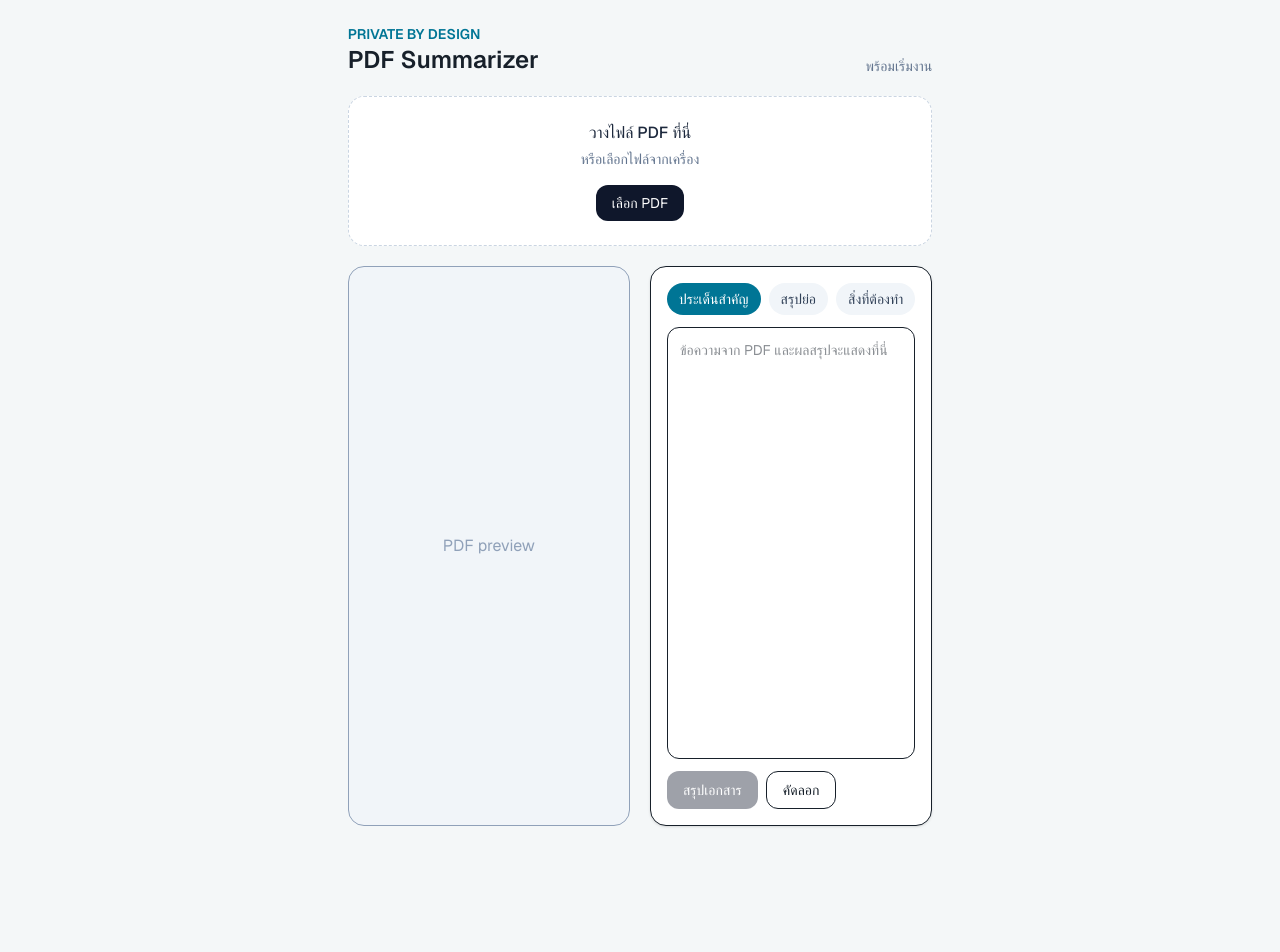
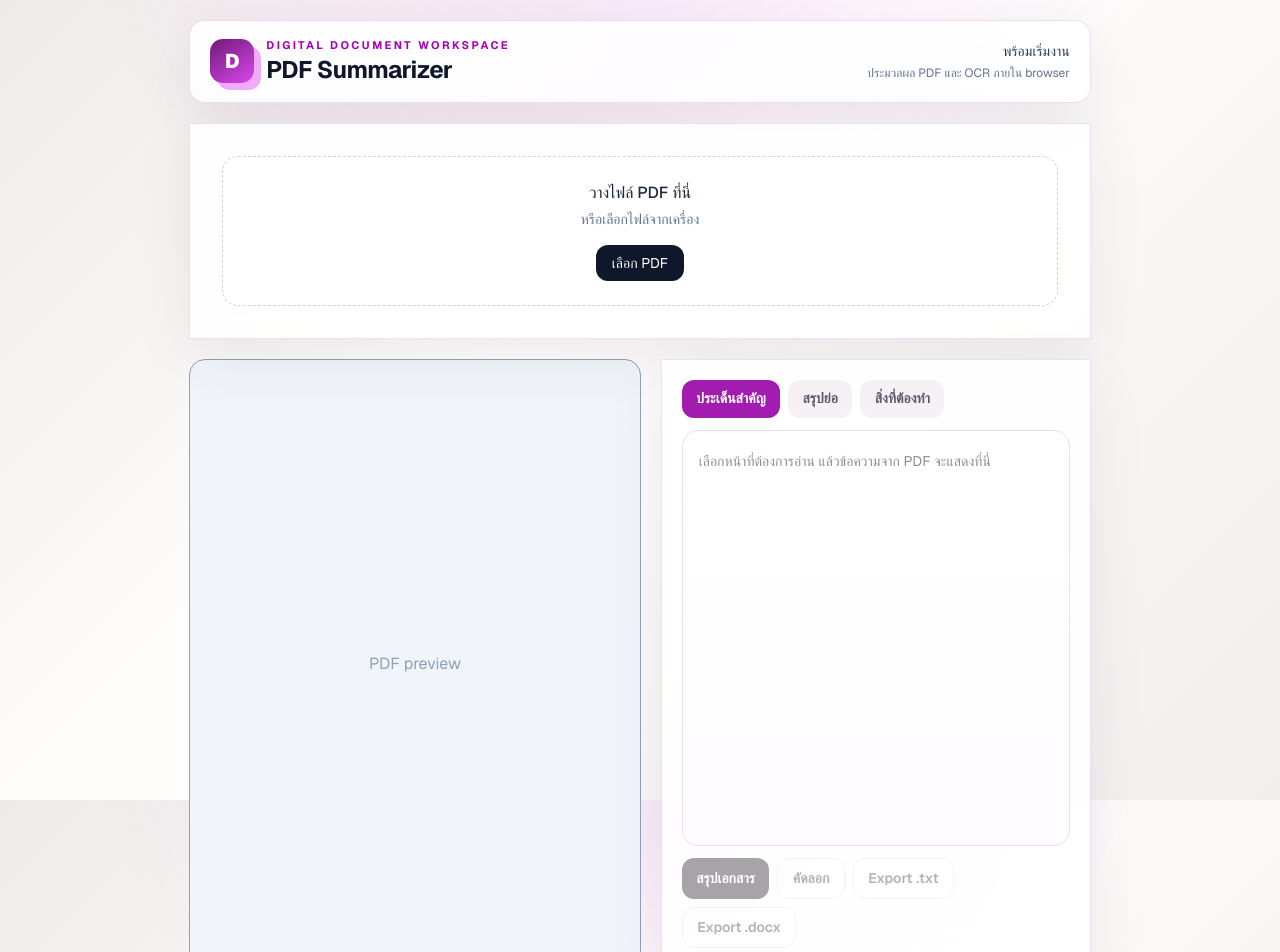
Before and after one commit to homsing09/pdf-summarizer, a Next.js app: page / in a window 1280 px wide. Shown: the top 952 px of the page. Before the commit the page ends 850 px from the top, so only its background shows below. Built offline with nearby package versions, Linux system fonts and the light colour scheme.

Commit message:
feat: add page selection and document exports

```diff
--- a/app/globals.css
+++ b/app/globals.css
@@ -1,8 +1,8 @@
 @import "tailwindcss";
 
 :root {
-  --background: #f4f7f8;
-  --foreground: #17202a;
+  --background: #f7f5f5;
+  --foreground: #221d26;
 }
 
 @theme inline {
@@ -13,7 +13,26 @@
 }
 
 body {
-  background: var(--background);
+  background: radial-gradient(circle at 48% -20%, rgba(217, 70, 239, 0.12), transparent 34rem), linear-gradient(135deg, #eeeae9 0%, #fffefd 42%, #f1eeee 100%);
   color: var(--foreground);
   font-family: var(--font-geist-sans), Arial, Helvetica, sans-serif;
 }
+
+.document-header, .paper-panel { border: 1px solid rgba(126, 34, 206, .14); background: rgba(255,255,255,.88); box-shadow: 0 20px 55px rgba(50, 30, 54, .08); backdrop-filter: blur(16px); }
+.brand-mark { display:grid; height:2.75rem; width:2.75rem; place-items:center; border-radius:.8rem; background:linear-gradient(145deg,#701a75,#d946ef); color:white; font-size:1.25rem; font-weight:900; box-shadow:7px 7px 0 #f0abfc; }
+.page-badge { border-radius:999px; background:white; padding:.35rem .7rem; color:#86198f; font-size:.75rem; font-weight:700; box-shadow:0 1px 4px rgba(112,26,117,.12); }
+.choice-pill { display:flex; cursor:pointer; align-items:center; gap:.45rem; border-radius:999px; border:1px solid #f0abfc; background:white; padding:.45rem .75rem; }
+.choice-pill input { accent-color:#a21caf; }
+.page-input { width:4.5rem; border-radius:.65rem; border:1px solid #e9d5ff; background:white; padding:.45rem .55rem; outline:none; }
+.page-input:focus, .document-editor:focus { border-color:#c026d3; box-shadow:0 0 0 3px rgba(217,70,239,.1); }
+.primary-button, .dark-button, .secondary-button, .mode-button, .tab-button { border-radius:.75rem; padding:.55rem .9rem; font-size:.875rem; font-weight:600; transition:.18s ease; }
+.primary-button { background:linear-gradient(135deg,#86198f,#c026d3); color:white; box-shadow:0 8px 18px rgba(162,28,175,.2); }
+.dark-button { background:#241d29; color:white; }
+.secondary-button { border:1px solid #e8dde9; background:white; color:#4a3e4d; }
+.mode-button { background:#f5f1f5; color:#66576a; }
+.mode-button-active { background:#a21caf; color:white; }
+.tab-button { padding:.4rem .75rem; font-size:.75rem; }
+.tab-button-active { background:white; color:#86198f; box-shadow:0 1px 4px rgba(50,30,54,.12); }
+.document-editor { border:1px solid #eadfeb; background:linear-gradient(#fff,#fffdff); }
+button:disabled { cursor:not-allowed; opacity:.4; box-shadow:none; }
+button:not(:disabled):hover { transform:translateY(-1px); }
--- a/components/Workspace.tsx
+++ b/components/Workspace.tsx
@@ -1,51 +1,111 @@
 "use client";
-import { useEffect, useState } from "react";
-import { extractPdfText } from "@/lib/pdf/extract-text";
+
+import { useEffect, useMemo, useState } from "react";
+import { exportAsDocx, exportAsTxt } from "@/lib/export/download";
+import { extractPdfText, getPdfPageCount } from "@/lib/pdf/extract-text";
+import { normalizeExtractedText } from "@/lib/pdf/normalize-text";
 import { runOcrFallback } from "@/lib/pdf/ocr-fallback";
-import { normalizeExtractedText } from "@/lib/pdf/normalize-text";
+import { createPageRange } from "@/lib/pdf/page-selection";
 import type { SummaryMode } from "@/lib/validation/summarize.schema";
 import { PdfViewer } from "./PdfViewer";
 import { UploadZone } from "./UploadZone";
+
 const modes: Array<[SummaryMode, string]> = [["key_points", "ประเด็นสำคัญ"], ["short_summary", "สรุปย่อ"], ["action_items", "สิ่งที่ต้องทำ"]];
+type TextView = "cleaned" | "raw" | "summary";
+
 export function Workspace() {
-  const [url, setUrl] = useState<string | null>(null), [rawText, setRawText] = useState(""), [text, setText] = useState(""), [summary, setSummary] = useState("");
-  const [view, setView] = useState<"cleaned" | "raw" | "summary">("cleaned");
-  const [mode, setMode] = useState<SummaryMode>("key_points"), [status, setStatus] = useState("พร้อมเริ่มงาน");
+  const [file, setFile] = useState<File | null>(null);
+  const [url, setUrl] = useState<string | null>(null);
+  const [totalPages, setTotalPages] = useState(0);
+  const [selection, setSelection] = useState<"all" | "range">("all");
+  const [fromPage, setFromPage] = useState(1);
+  const [toPage, setToPage] = useState(1);
+  const [rawText, setRawText] = useState("");
+  const [text, setText] = useState("");
+  const [summary, setSummary] = useState("");
+  const [view, setView] = useState<TextView>("cleaned");
+  const [mode, setMode] = useState<SummaryMode>("key_points");
+  const [status, setStatus] = useState("พร้อมเริ่มงาน");
+  const [busy, setBusy] = useState(false);
+
   useEffect(() => () => { if (url) URL.revokeObjectURL(url); }, [url]);
-  async function load(file: File) {
+  const visibleText = useMemo(() => view === "summary" ? summary : view === "raw" ? rawText : text, [view, summary, rawText, text]);
+
+  async function load(nextFile: File) {
     if (url) URL.revokeObjectURL(url);
-    setUrl(URL.createObjectURL(file)); setStatus("กำลังอ่านข้อความ…");
+    setFile(nextFile); setUrl(URL.createObjectURL(nextFile)); setBusy(true); setStatus("กำลังตรวจจำนวนหน้า…");
+    setRawText(""); setText(""); setSummary(""); setView("cleaned");
     try {
-      let extracted = await extractPdfText(file);
+      const pages = await getPdfPageCount(nextFile);
+      setTotalPages(pages); setFromPage(1); setToPage(pages); setSelection("all");
+      setStatus(`พบเอกสาร ${pages} หน้า — เลือกหน้าที่ต้องการอ่าน`);
+    } catch { setStatus("เปิด PDF ไม่สำเร็จ กรุณาลองไฟล์อื่น"); }
+    finally { setBusy(false); }
+  }
+
+  async function readSelectedPages() {
+    if (!file || !totalPages) return;
+    setBusy(true); setStatus("กำลังอ่านและจัดเรียงข้อความ…");
+    try {
+      const pages = selection === "all" ? createPageRange(1, totalPages, totalPages) : createPageRange(fromPage, toPage, totalPages);
+      let extracted = await extractPdfText(file, pages);
       if (extracted.cleanedText.length < 50) {
-        setStatus("ไม่พบ text layer — กำลัง OCR ใน browser…");
-        const ocrText = await runOcrFallback(file);
+        setStatus(`ไม่พบ text layer ใน ${pages.length} หน้า — กำลัง OCR ใน browser…`);
+        const ocrText = await runOcrFallback(file, pages);
         extracted = { rawText: ocrText, cleanedText: normalizeExtractedText(ocrText) };
       }
-      setRawText(extracted.rawText);
-      setText(extracted.cleanedText);
-      setSummary("");
-      setView("cleaned");
-      setStatus(extracted.cleanedText.length >= 50 ? "อ่านและจัดเรียงข้อความแล้ว" : "ไม่พบข้อความที่เพียงพอใน PDF");
-    }
-    catch { setStatus("อ่าน PDF ไม่สำเร็จ กรุณาลองไฟล์อื่น"); }
+      setRawText(extracted.rawText); setText(extracted.cleanedText); setSummary(""); setView("cleaned");
+      setStatus(extracted.cleanedText.length >= 50 ? `อ่านสำเร็จ ${pages.length} จาก ${totalPages} หน้า` : "ไม่พบข้อความที่เพียงพอในหน้าที่เลือก");
+    } catch (error) { setStatus(error instanceof Error ? error.message : "อ่าน PDF ไม่สำเร็จ กรุณาลองใหม่"); }
+    finally { setBusy(false); }
   }
+
   async function summarize() {
-    setStatus("กำลังสรุป…"); setSummary("");
+    setBusy(true); setStatus("กำลังสรุป…"); setSummary("");
     try {
       const response = await fetch("/api/summarize", { method: "POST", headers: { "content-type": "application/json" }, body: JSON.stringify({ text, mode }) });
-      const data = await response.json(); if (!response.ok) throw new Error(data.error ?? "Request failed");
+      const data = await response.json();
+      if (!response.ok) throw new Error(data.error ?? "Request failed");
       setSummary(data.summary); setView("summary"); setStatus("สรุปเรียบร้อย");
     } catch (error) { setStatus(error instanceof Error ? error.message : "สรุปไม่สำเร็จ"); }
+    finally { setBusy(false); }
   }
-  return <main className="mx-auto min-h-screen max-w-[1600px] p-4 md:p-6">
-    <header className="mb-5 flex items-end justify-between"><div><p className="text-sm font-semibold text-cyan-700">PRIVATE BY DESIGN</p><h1 className="text-2xl font-semibold">PDF Summarizer</h1></div><span className="text-sm text-slate-500">{status}</span></header>
-    {!url && <div className="mb-5"><UploadZone onFile={load} /></div>}
-    <div className="grid gap-5 lg:grid-cols-2"><PdfViewer url={url} /><section className="flex min-h-[560px] flex-col rounded-2xl border bg-white p-4 shadow-sm">
-      <div className="mb-3 flex flex-wrap gap-2">{modes.map(([value, label]) => <button key={value} onClick={() => setMode(value)} className={`rounded-full px-3 py-1.5 text-sm ${mode === value ? "bg-cyan-700 text-white" : "bg-slate-100 text-slate-700"}`}>{label}</button>)}</div>
-      {rawText && <div className="mb-3 flex gap-1 rounded-xl bg-slate-100 p-1 text-xs"><button onClick={() => setView("cleaned")} className={`rounded-lg px-3 py-1.5 ${view === "cleaned" ? "bg-white shadow-sm" : ""}`}>ข้อความจัดเรียงแล้ว</button><button onClick={() => setView("raw")} className={`rounded-lg px-3 py-1.5 ${view === "raw" ? "bg-white shadow-sm" : ""}`}>ข้อความต้นฉบับ</button>{summary && <button onClick={() => setView("summary")} className={`rounded-lg px-3 py-1.5 ${view === "summary" ? "bg-white shadow-sm" : ""}`}>ผลสรุป</button>}</div>}
-      <textarea aria-label="Extracted PDF text" readOnly={view === "raw"} className="min-h-52 flex-1 resize-none rounded-xl border p-3 text-sm outline-none focus:border-cyan-600" value={view === "summary" ? summary : view === "raw" ? rawText : text} onChange={(e) => view === "summary" ? setSummary(e.target.value) : setText(e.target.value)} placeholder="ข้อความจาก PDF และผลสรุปจะแสดงที่นี่" />
-      <div className="mt-3 flex gap-2"><button disabled={text.length < 50} onClick={summarize} className="rounded-xl bg-slate-900 px-4 py-2 text-sm text-white disabled:opacity-40">สรุปเอกสาร</button><button onClick={() => navigator.clipboard.writeText(view === "summary" ? summary : view === "raw" ? rawText : text)} className="rounded-xl border px-4 py-2 text-sm">คัดลอก</button>{url && <button onClick={() => { setUrl(null); setRawText(""); setText(""); setSummary(""); setView("cleaned"); }} className="ml-auto rounded-xl border px-4 py-2 text-sm">เปลี่ยนไฟล์</button>}</div>
-    </section></div>
+
+  function reset() {
+    if (url) URL.revokeObjectURL(url);
+    setFile(null); setUrl(null); setTotalPages(0); setRawText(""); setText(""); setSummary(""); setView("cleaned"); setStatus("พร้อมเริ่มงาน");
+  }
+
+  return <main className="mx-auto flex min-h-screen max-w-[1680px] flex-col px-4 py-5 md:px-7">
+    <header className="document-header mb-5 flex flex-wrap items-center justify-between gap-4 rounded-2xl px-5 py-4">
+      <div className="flex items-center gap-3"><div className="brand-mark">D</div><div><p className="text-[11px] font-bold tracking-[0.22em] text-fuchsia-700">DIGITAL DOCUMENT WORKSPACE</p><h1 className="text-2xl font-bold tracking-tight text-slate-900">PDF Summarizer</h1></div></div>
+      <div className="text-right"><p className="text-sm font-medium text-slate-700">{status}</p><p className="mt-1 text-xs text-slate-500">ประมวลผล PDF และ OCR ภายใน browser</p></div>
+    </header>
+    {!url && <section className="paper-panel mb-5 p-5 md:p-8"><UploadZone onFile={load} /></section>}
+    <div className="grid flex-1 gap-5 lg:grid-cols-[minmax(0,1.05fr)_minmax(430px,.95fr)]">
+      <PdfViewer url={url} />
+      <section className="paper-panel flex min-h-[610px] flex-col p-4 md:p-5">
+        {file && <div className="mb-4 rounded-2xl border border-fuchsia-100 bg-fuchsia-50/60 p-4">
+          <div className="mb-3 flex items-start justify-between gap-3"><div><p className="font-semibold text-slate-900">เลือกหน้าที่ต้องการอ่าน</p><p className="text-sm text-slate-600">{file.name} · ทั้งหมด {totalPages || "…"} หน้า</p></div><span className="page-badge">{totalPages} หน้า</span></div>
+          <div className="flex flex-wrap items-center gap-3 text-sm">
+            <label className="choice-pill"><input type="radio" checked={selection === "all"} onChange={() => setSelection("all")} /> ทุกหน้า</label>
+            <label className="choice-pill"><input type="radio" checked={selection === "range"} onChange={() => setSelection("range")} /> เลือกช่วงหน้า</label>
+            {selection === "range" && <div className="flex items-center gap-2"><span>จาก</span><input aria-label="หน้าจาก" type="number" min={1} max={totalPages} value={fromPage} onChange={(event) => setFromPage(Number(event.target.value))} className="page-input"/><span>ถึง</span><input aria-label="หน้าถึง" type="number" min={fromPage} max={totalPages} value={toPage} onChange={(event) => setToPage(Number(event.target.value))} className="page-input"/></div>}
+            <button disabled={busy || !totalPages} onClick={readSelectedPages} className="primary-button ml-auto">{busy ? "กำลังทำงาน…" : "อ่านหน้าที่เลือก"}</button>
+          </div>
+        </div>}
+        <div className="mb-3 flex flex-wrap gap-2">{modes.map(([value, label]) => <button key={value} onClick={() => setMode(value)} className={`mode-button ${mode === value ? "mode-button-active" : ""}`}>{label}</button>)}</div>
+        {rawText && <div className="mb-3 flex w-fit gap-1 rounded-xl bg-slate-100 p-1 text-xs"><button onClick={() => setView("cleaned")} className={`tab-button ${view === "cleaned" ? "tab-button-active" : ""}`}>ข้อความจัดเรียงแล้ว</button><button onClick={() => setView("raw")} className={`tab-button ${view === "raw" ? "tab-button-active" : ""}`}>ข้อความต้นฉบับ</button>{summary && <button onClick={() => setView("summary")} className={`tab-button ${view === "summary" ? "tab-button-active" : ""}`}>ผลสรุป</button>}</div>}
+        <textarea aria-label="Extracted PDF text" readOnly={view === "raw"} className="document-editor min-h-56 flex-1 resize-none rounded-2xl p-4 text-sm leading-7 outline-none" value={visibleText} onChange={(event) => view === "summary" ? setSummary(event.target.value) : setText(event.target.value)} placeholder="เลือกหน้าที่ต้องการอ่าน แล้วข้อความจาก PDF จะแสดงที่นี่" />
+        <div className="mt-3 flex flex-wrap gap-2">
+          <button disabled={busy || text.length < 50} onClick={summarize} className="dark-button">สรุปเอกสาร</button>
+          <button disabled={!visibleText} onClick={() => navigator.clipboard.writeText(visibleText)} className="secondary-button">คัดลอก</button>
+          <button disabled={!visibleText || !file} onClick={() => file && exportAsTxt(visibleText, file.name)} className="secondary-button">Export .txt</button>
+          <button disabled={!visibleText || !file} onClick={() => file && exportAsDocx(visibleText, file.name)} className="secondary-button">Export .docx</button>
+          {url && <button onClick={reset} className="secondary-button ml-auto">เปลี่ยนไฟล์</button>}
+        </div>
+      </section>
+    </div>
+    <footer className="mt-5 flex flex-wrap items-center justify-between gap-2 border-t border-fuchsia-100 px-2 pt-4 text-xs text-slate-500"><span>เอกสารของคุณไม่ถูกอัปโหลดระหว่างการอ่านข้อความ</span><span>Built with Codex · Created by <strong className="font-semibold text-fuchsia-700">homsing09</strong></span></footer>
   </main>;
 }
--- /dev/null
+++ b/lib/export/download.ts
@@ -0,0 +1,27 @@
+function safeBaseName(fileName: string): string {
+  const baseName = fileName.replace(/\.pdf$/i, "").replace(/[^\p{L}\p{N}._-]+/gu, "-").replace(/^-+|-+$/g, "");
+  return baseName || "document";
+}
+
+function downloadBlob(blob: Blob, fileName: string) {
+  const url = URL.createObjectURL(blob);
+  const anchor = document.createElement("a");
+  anchor.href = url;
+  anchor.download = fileName;
+  anchor.click();
+  setTimeout(() => URL.revokeObjectURL(url), 0);
+}
+
+export function exportAsTxt(content: string, sourceFileName: string) {
+  downloadBlob(new Blob([content], { type: "text/plain;charset=utf-8" }), `${safeBaseName(sourceFileName)}.txt`);
+}
+
+export async function exportAsDocx(content: string, sourceFileName: string) {
+  const { Document, Packer, Paragraph, TextRun } = await import("docx");
+  const paragraphs = content.split(/\n/).map((line) => new Paragraph({
+    children: [new TextRun({ text: line || " ", font: "TH Sarabun New", size: 32 })],
+    spacing: { after: 100 },
+  }));
+  const document = new Document({ sections: [{ children: paragraphs }] });
+  downloadBlob(await Packer.toBlob(document), `${safeBaseName(sourceFileName)}.docx`);
+}
--- a/lib/pdf/ocr-fallback.ts
+++ b/lib/pdf/ocr-fallback.ts
@@ -1,9 +1,11 @@
-export async function runOcrFallback(file: File): Promise<string> {
+export async function runOcrFallback(file: File, pageNumbers?: number[]): Promise<string> {
   const pdfjs = await import("pdfjs-dist");
   pdfjs.GlobalWorkerOptions.workerSrc = new URL("pdfjs-dist/build/pdf.worker.min.mjs", import.meta.url).toString();
   const pdf = await pdfjs.getDocument({ data: await file.arrayBuffer() }).promise;
   const images: string[] = [];
-  for (let pageNumber = 1; pageNumber <= pdf.numPages; pageNumber += 1) {
+  const selectedPages = pageNumbers ?? Array.from({ length: pdf.numPages }, (_, index) => index + 1);
+  for (const pageNumber of selectedPages) {
+    if (pageNumber < 1 || pageNumber > pdf.numPages) throw new Error("Selected PDF page is out of range");
     const page = await pdf.getPage(pageNumber);
     const viewport = page.getViewport({ scale: 1.5 });
     const canvas = document.createElement("canvas");
--- /dev/null
+++ b/lib/pdf/page-selection.ts
@@ -0,0 +1,6 @@
+export function createPageRange(fromPage: number, toPage: number, totalPages: number): number[] {
+  if (!Number.isInteger(totalPages) || totalPages < 1) throw new Error("PDF must contain at least one page");
+  if (!Number.isInteger(fromPage) || !Number.isInteger(toPage)) throw new Error("Page numbers must be integers");
+  if (fromPage < 1 || toPage > totalPages || fromPage > toPage) throw new Error("Selected page range is invalid");
+  return Array.from({ length: toPage - fromPage + 1 }, (_, index) => fromPage + index);
+}
--- a/package.json
+++ b/package.json
@@ -11,6 +11,7 @@
     "test": "vitest run"
   },
   "dependencies": {
+    "docx": "^9.7.1",
     "groq-sdk": "^1.5.0",
     "next": "16.3.1",
     "pdfjs-dist": "^6.2.108",
```
Also changed, not shown: lib/pdf/extract-text.ts (+11 -2 lines), 2 other files (tests, documents, lock files or other folders).
